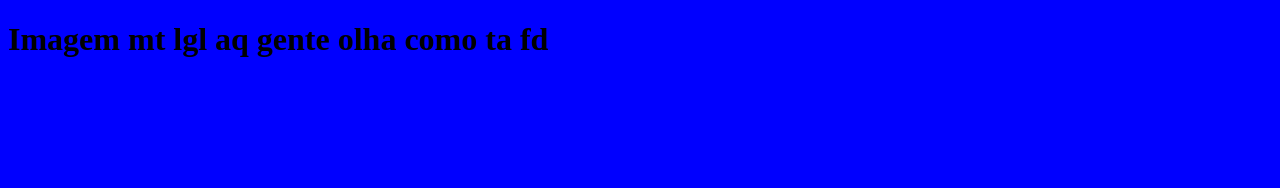
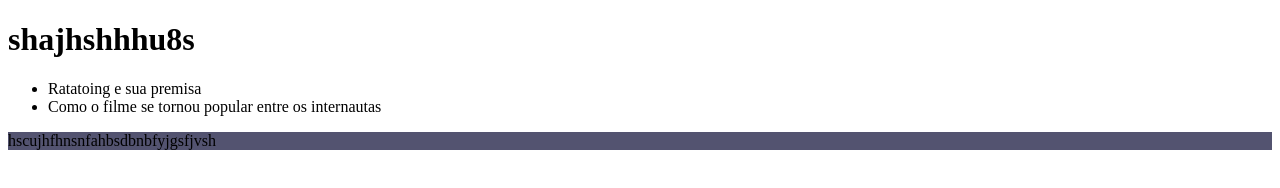
Before and after one commit to ServantofTheLordUwU/Analise-do-Filme-Ratatoing, a plain HTML site: page index.html in a window 1280 px wide. Drawn offline with Linux system fonts and the light colour scheme.

Commit message:
Add files via upload

```diff
--- a/index.html
+++ b/index.html
@@ -2,13 +2,20 @@
 <html lang="en">
 <head>
     <meta charset="UTF-8">
+    <meta http-equiv="X-UA-Compatible" content="IE-edge">
     <meta name="viewport" content="width=device-width, initial-scale=1.0">
     <title>Document</title>
     <link rel="stylesheet" href="style.css">
 
 </head>
 <body>
-    <h1>Imagem mt lgl aq gente olha como ta fd</h1>
+  <h1>shajhshhhu8s</h1>
+  <ul>
+    <li>Ratatoing e sua premisa</li>
+    <li>Como o filme se tornou popular entre os internautas</li>
+    </ul>
+    <header>hscujhfhnsnfahbsdbnbfyjgsfjvsh
+    </header>
 
 </body>
 </html>
--- a/style.css
+++ b/style.css
@@ -1,3 +1,3 @@
-body{
-    background-color: blue;
+header{
+    background-color: rgb(83, 83, 112);
 }
```
